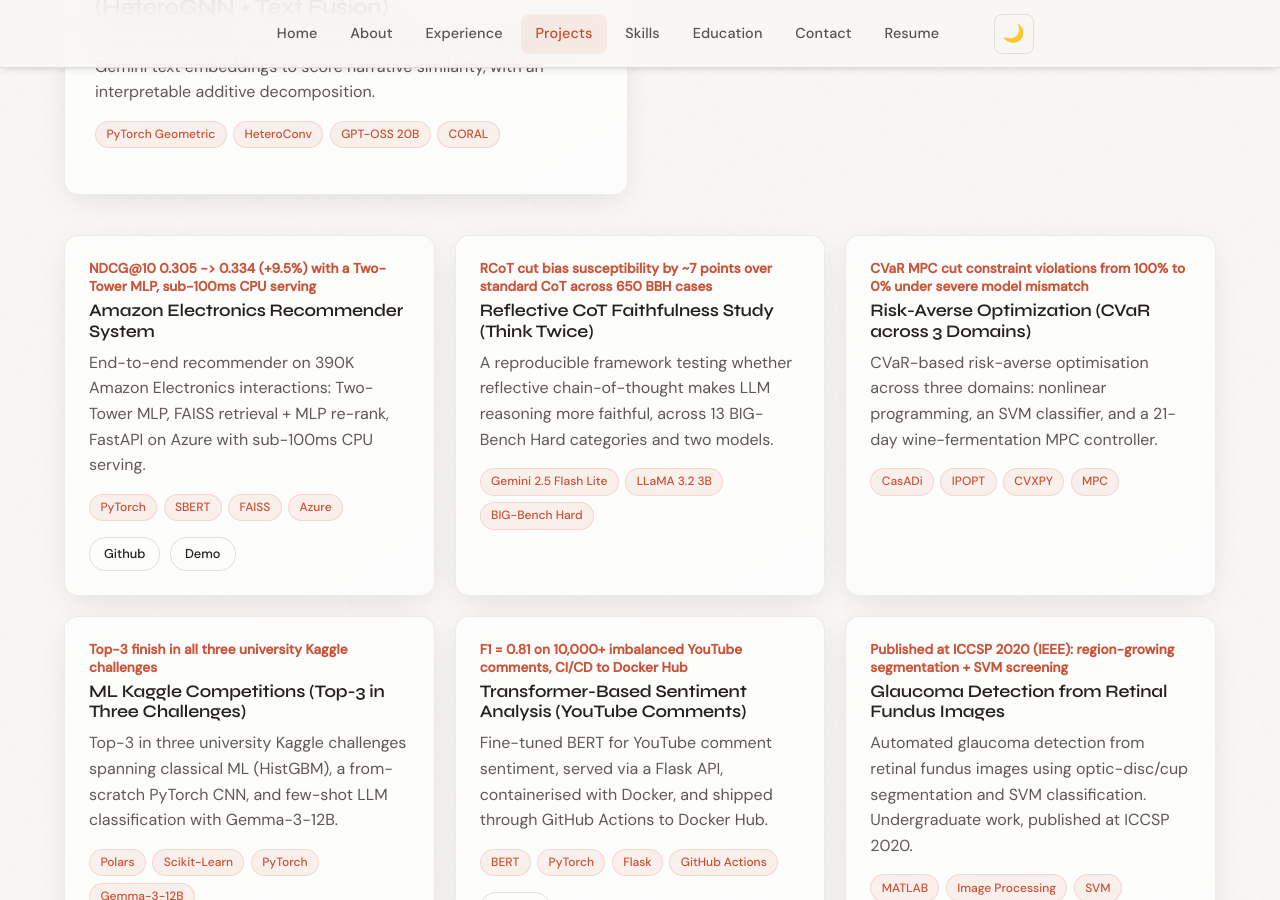
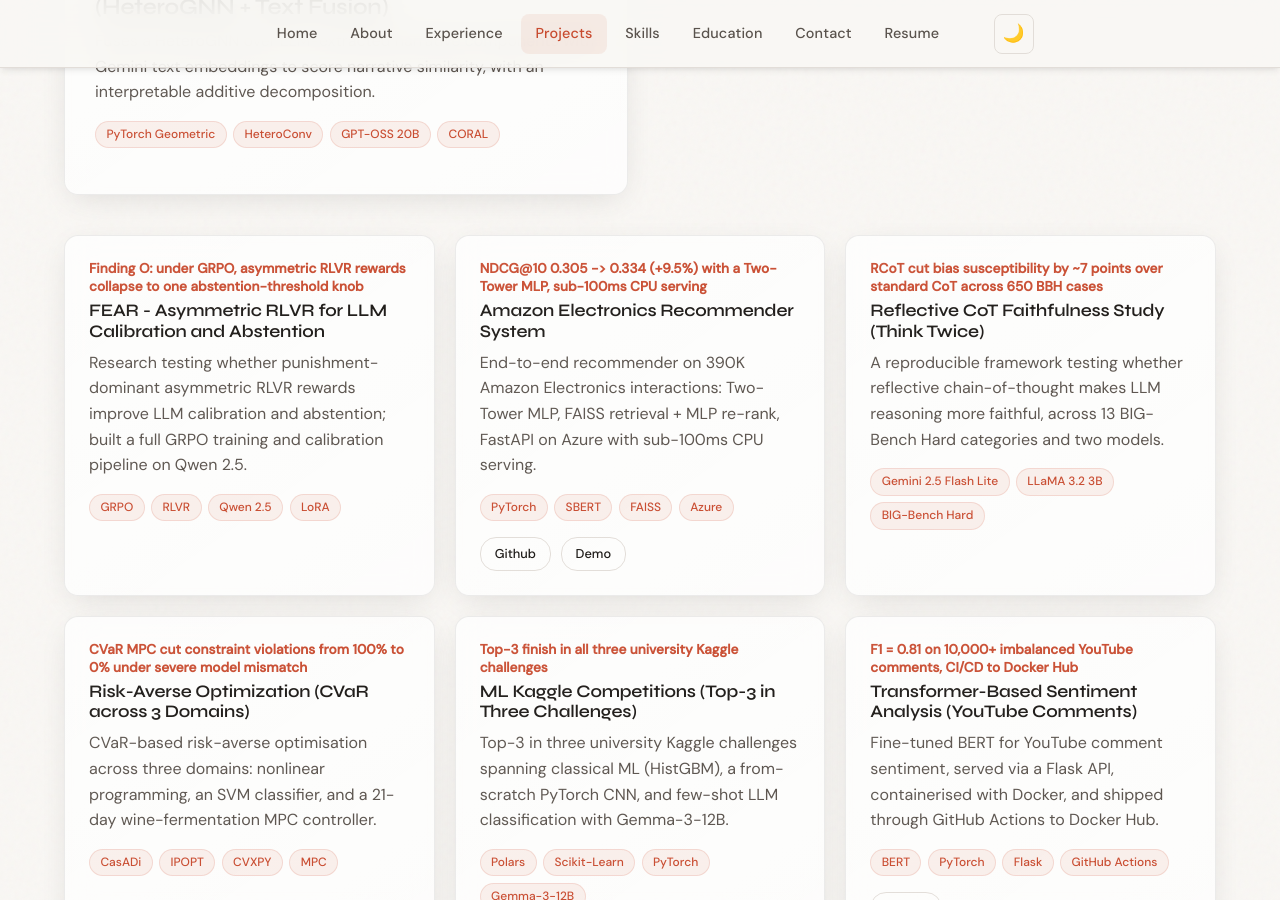
Before and after one commit to rahulk98/rahulk98.github.io, a Jekyll site: the page index.html, which Jekyll copies as it is, in a window 1280 px wide and 900 px high, scrolled down 3873 px. Built offline with Jekyll 4.4.1, drawn with Linux system fonts in a browser that asks for light colours.

Commit message:
feat(projects): re-add FEAR research card (secondary)

```diff
--- a/assets/data/projects.json
+++ b/assets/data/projects.json
@@ -63,6 +63,27 @@
       "task": "Build a neuro-symbolic architecture that combines a graph channel over LLM-extracted narrative components with a neural text channel and produce an interpretable fused similarity score.",
       "action": "Used GPT-OSS 20B to extract narrative components into a schema-validated JSON, built a heterogeneous graph with four node types, trained a HeteroGNN with SAGEConv and triplet loss, then fused graph and Gemini text embeddings via normalised averaging with CORAL domain adaptation.",
       "result": "Achieved 72.5% accuracy on the pairwise narrative-similarity task. Principal-angle analysis confirmed the two channels occupy near-orthogonal subspaces (85.4 degrees), enabling an exact additive decomposition of the fused cosine score at R-squared = 1.0."
+    }
+  },
+  {
+    "title": "FEAR - Asymmetric RLVR for LLM Calibration and Abstention",
+    "slug": "fear-rlvr",
+    "date": "2026-03-01",
+    "year": "2026",
+    "featured": false,
+    "category": "LLM Research",
+    "keywords": ["LLMs & NLP", "Research"],
+    "thumbnail": "assets/img/projects/fear-rlvr-thumb.jpg",
+    "outcome": "Finding O: under GRPO, asymmetric RLVR rewards collapse to one abstention-threshold knob",
+    "summary": "Research testing whether punishment-dominant asymmetric RLVR rewards improve LLM calibration and abstention; built a full GRPO training and calibration pipeline on Qwen 2.5.",
+    "tags": ["GRPO", "RLVR", "Qwen 2.5", "LoRA"],
+    "stack": ["Python", "PyTorch", "GRPO (TRL)", "LoRA / PEFT", "vLLM", "Qwen 2.5", "Hugging Face", "Weights & Biases"],
+    "links": {},
+    "star": {
+      "situation": "Prior work suggested asymmetric, abstention-aware RL rewards (a large penalty for a wrong answer, a small reward for a correct one) could make LLMs better calibrated and more willing to abstain when uncertain, but this had not been tested rigorously.",
+      "task": "Test whether punishment-dominant asymmetric RLVR rewards improve confidence calibration, selective abstention and error detection versus symmetric rewards.",
+      "action": "Built a full GRPO training and calibration-evaluation pipeline on Qwen 2.5 1.5B and 3B, sweeping seven reward conditions across six math and reasoning benchmarks, with from-scratch calibration metrics (ECE, Brier, AUROC, AUACC) and advantage-normalisation ablations; trained and pushed 13+ LoRA adapters to Hugging Face.",
+      "result": "The answer was no: asymmetry only shifted how often the model abstained, not its calibration. The contribution (Finding O) is the mechanistic reason: under GRPO with within-group z-score normalisation the reward design collapses to a single abstention-threshold dial, which explains the field's convergence on simple positive-only rewards. Confirmed at 3B; stopped at that scale on compute limits."
     }
   },
   {
```
